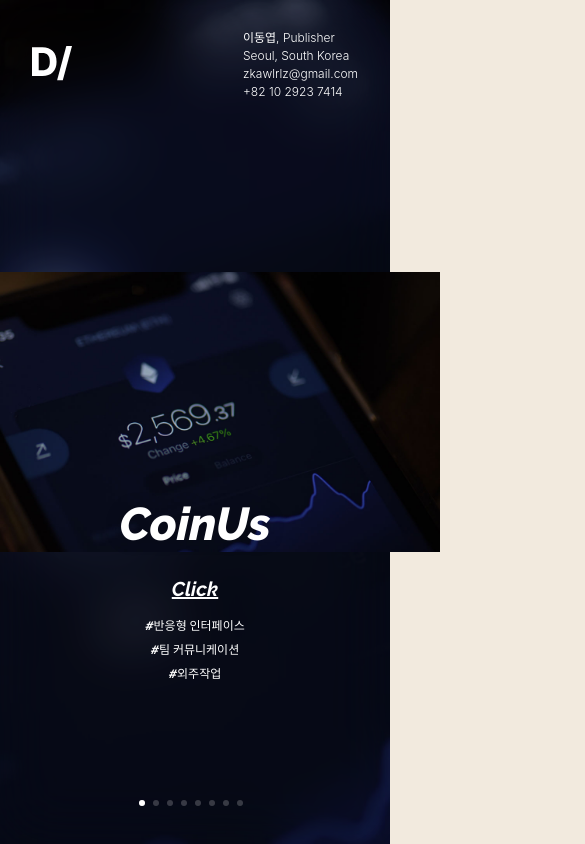
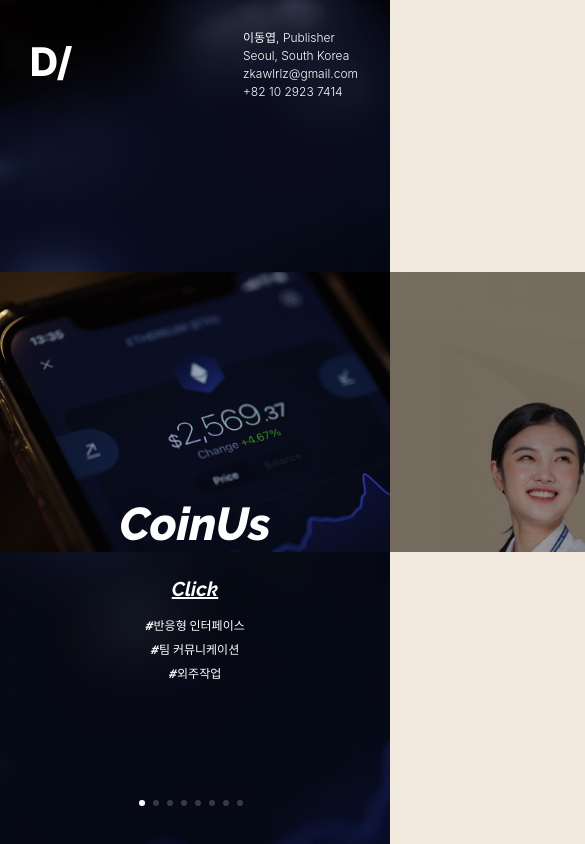
Before and after one commit to zkawlrlz/D--, a plain HTML site: page index.html in a window 390 px wide. Shown: the top 844 px of the page, 585 px wide, since content can reach past the window. Drawn offline with Linux system fonts and the light colour scheme; a web font is replaced by a local one.

Commit message:
CSS FIXED.V1

```diff
--- a/css/style.css
+++ b/css/style.css
@@ -432,7 +432,7 @@
 @media (max-width:629.98px) {
 
   .ms--titles.ms-container--vertical {
-    width: 375px;
+    width: 100vw;
   }
 
   .sliders-container {
@@ -463,5 +463,42 @@
   .pagination {
     bottom: -100px;
     top: unset;
+  }
+
+
+  /*****/
+
+  .ms--titles .ms-slide {
+    width:100vw;
+  }
+  .ms--links .ms-slide {
+    width: 100vw;
+  }
+  .ms--titles.ms-container--vertical {
+    width: 100vw;
+  }
+  .ms--titles {
+    left: calc(50% - 50vw);
+  }
+  .ms--links {
+    left: calc(50% - 50vw);
+  }
+
+
+  .ms--images .ms-slide {
+    width:100vw;
+  }
+
+  .ms--images {
+    left:calc(50% - 50vw)
+  }
+  .ms--images .ms-slide__image-container {
+    width:100%;
+  }
+  .ms--images.ms-container--horizontal .ms-track {
+    left:0;
+  }
+  .ms--links.ms-container--vertical {
+    width:100vw;
+  }
 }
-}
```
